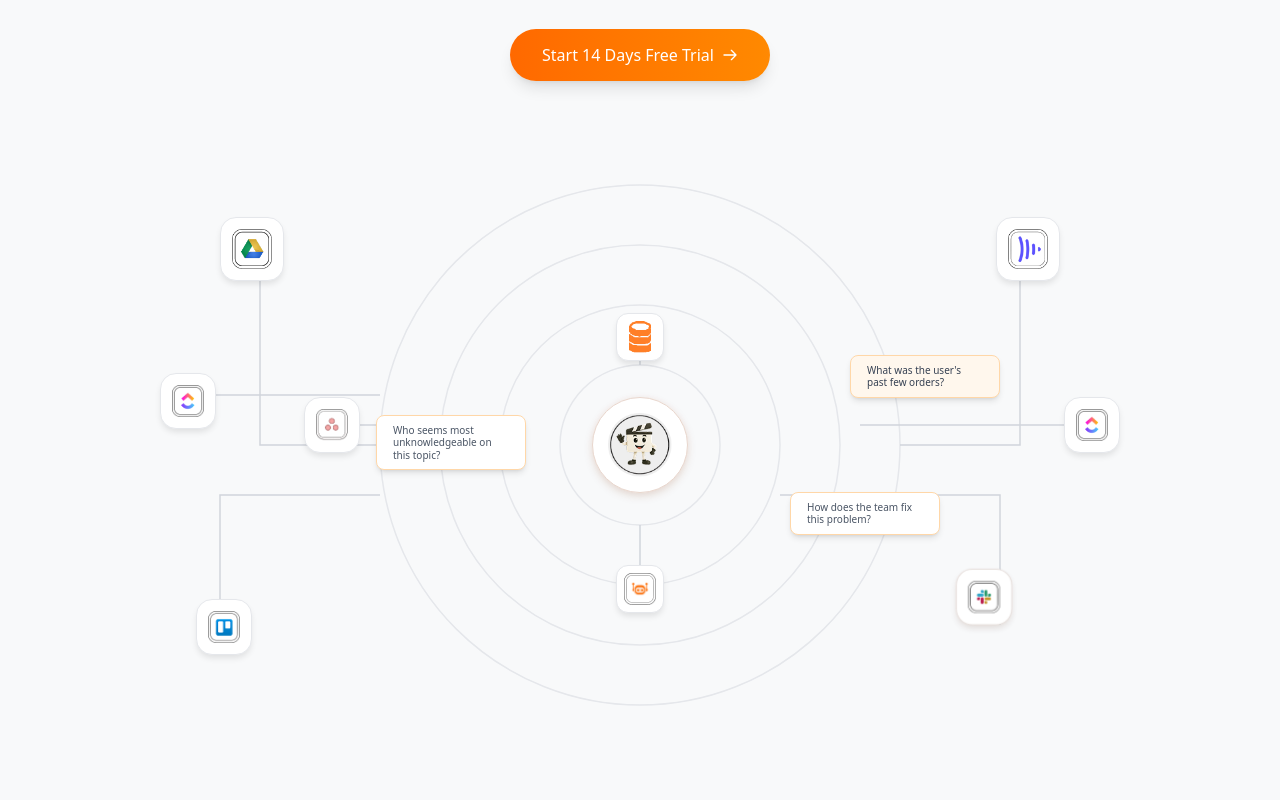
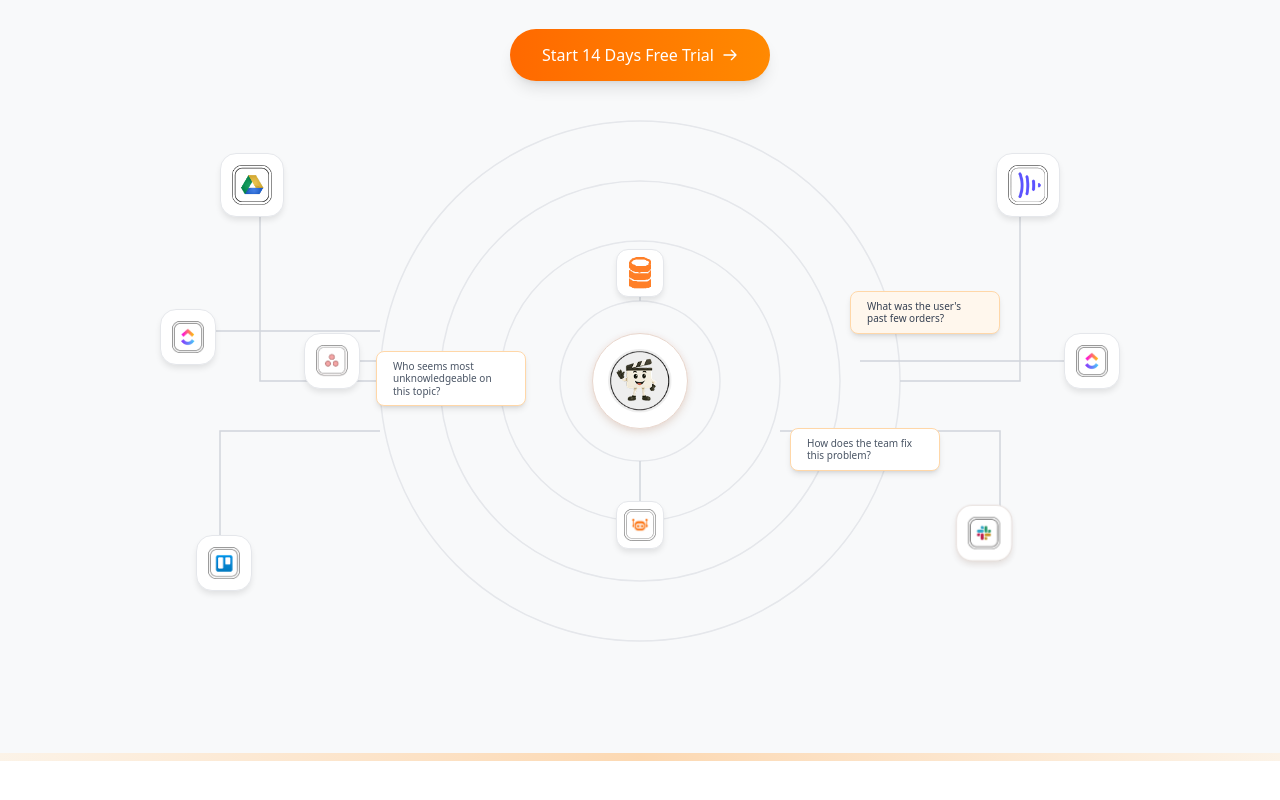
Before and after one commit to alihussnain1122/Sevvy, a React (Vite) app: page / in a window 1280 px wide. Shown: the part 484-1284 px from the top of the page. After the commit the page ends 1245 px from the top, so only its background shows below. Built offline with nearby package versions, Linux system fonts and the light colour scheme; the HTML template or start-up script is replaced by a standard one.

Commit message:
fixing gaps in animation and hero section

```diff
--- a/src/components/Home/Hero.jsx
+++ b/src/components/Home/Hero.jsx
@@ -41,7 +41,7 @@ const Hero = () => {
         </p>
 
         {/* CTA Button */}
-        <button className="px-8 py-3.5 bg-gradient-to-r from-orange-500 to-orange-400 text-white rounded-full font-medium shadow-lg hover:shadow-xl hover:scale-105 transition-all duration-300 flex items-center gap-2 mb-16">
+        <button className="px-8 py-3.5 bg-gradient-to-r from-orange-500 to-orange-400 text-white rounded-full font-medium shadow-lg hover:shadow-xl hover:scale-105 transition-all duration-300 flex items-center gap-2">
             Start 14 Days Free Trial
             <svg className="w-4 h-4" fill="none" stroke="currentColor" viewBox="0 0 24 24"><path strokeLinecap="round" strokeLinejoin="round" strokeWidth="2" d="M14 5l7 7m0 0l-7 7m7-7H3"></path></svg>
         </button>
@@ -197,6 +197,10 @@ const Hero = () => {
         </div>
 
       </div>
+
+      {/* Bottom Gradient Bar */}
+      <div className="absolute bottom-0 left-0 w-full h-2 bg-gradient-to-r from-orange-100 via-orange-300 to-orange-100 opacity-50"></div>
+
     </section>
   );
 };
```
